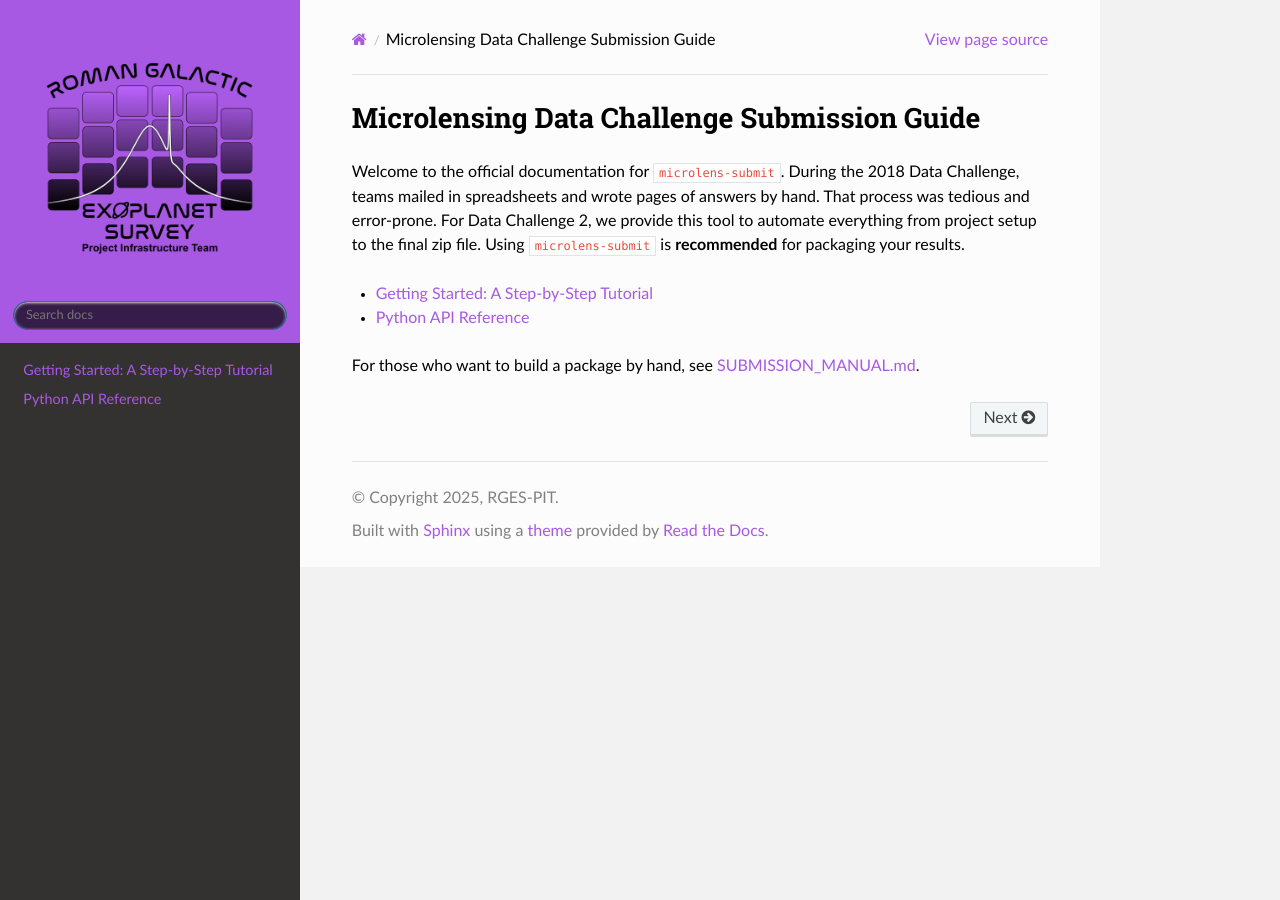
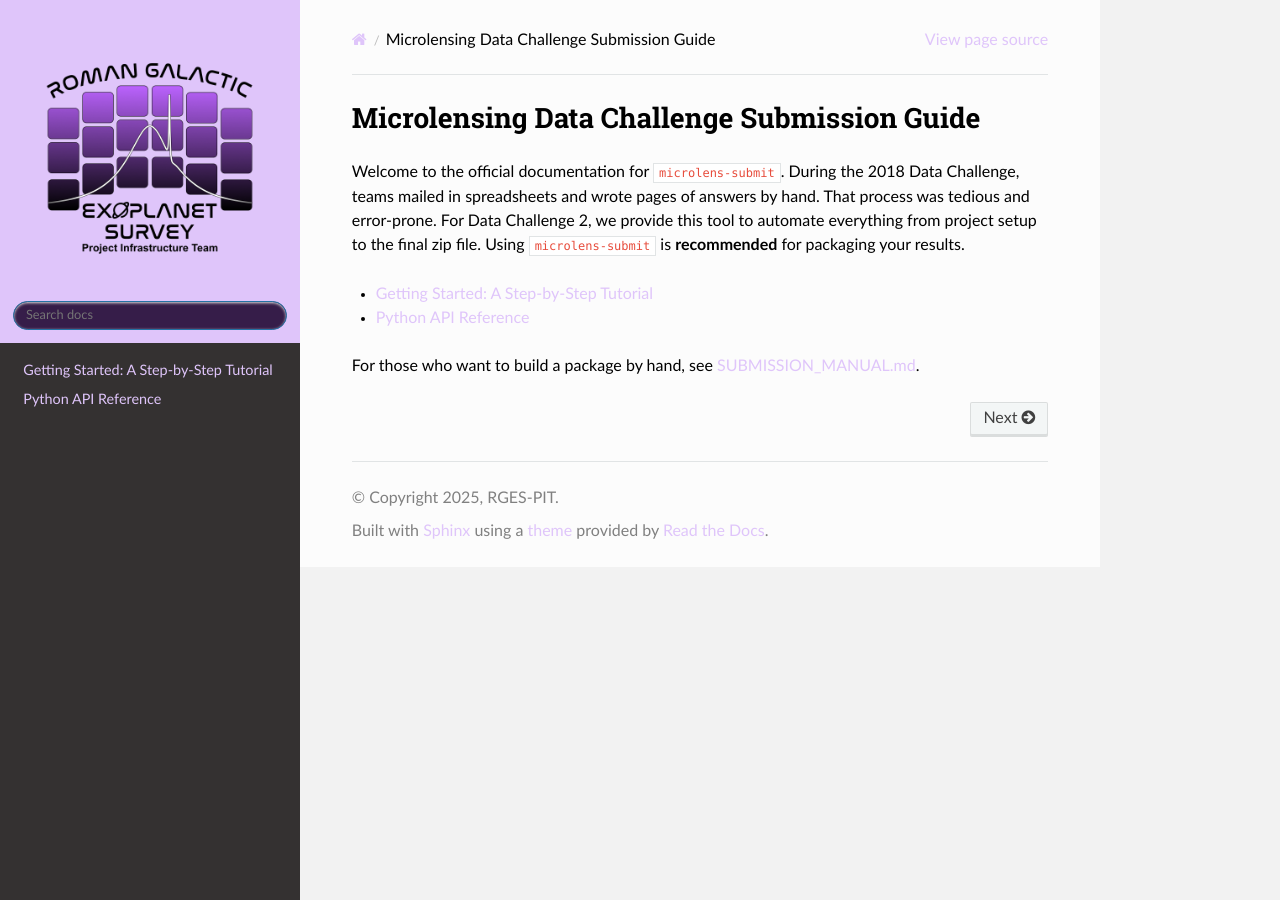
Before and after one commit to AmberLee2427/microlens-submit, a Sphinx documentation site: the page built from docs/index.rst, in a window 1280 px wide. Built offline with Sphinx 7.4.7 and the Read the Docs theme 3.1.0, drawn with Linux system fonts in a browser that asks for light colours.

Commit message:
try flipping accent and primary

```diff
--- a/docs/_static/custom.css
+++ b/docs/_static/custom.css
@@ -1,8 +1,8 @@
 /* RGES-PIT custom colors */
 :root {
-    --rtd-color-primary: #a859e4;
+    --rtd-color-primary: #dfc5fa;
     --rtd-color-secondary: #361d49;
-    --rtd-color-accent: #dfc5fa;
+    --rtd-color-accent: #a859e4;
     --rtd-color-background: #fff;
     --rtd-color-text: #000;
   }
```
